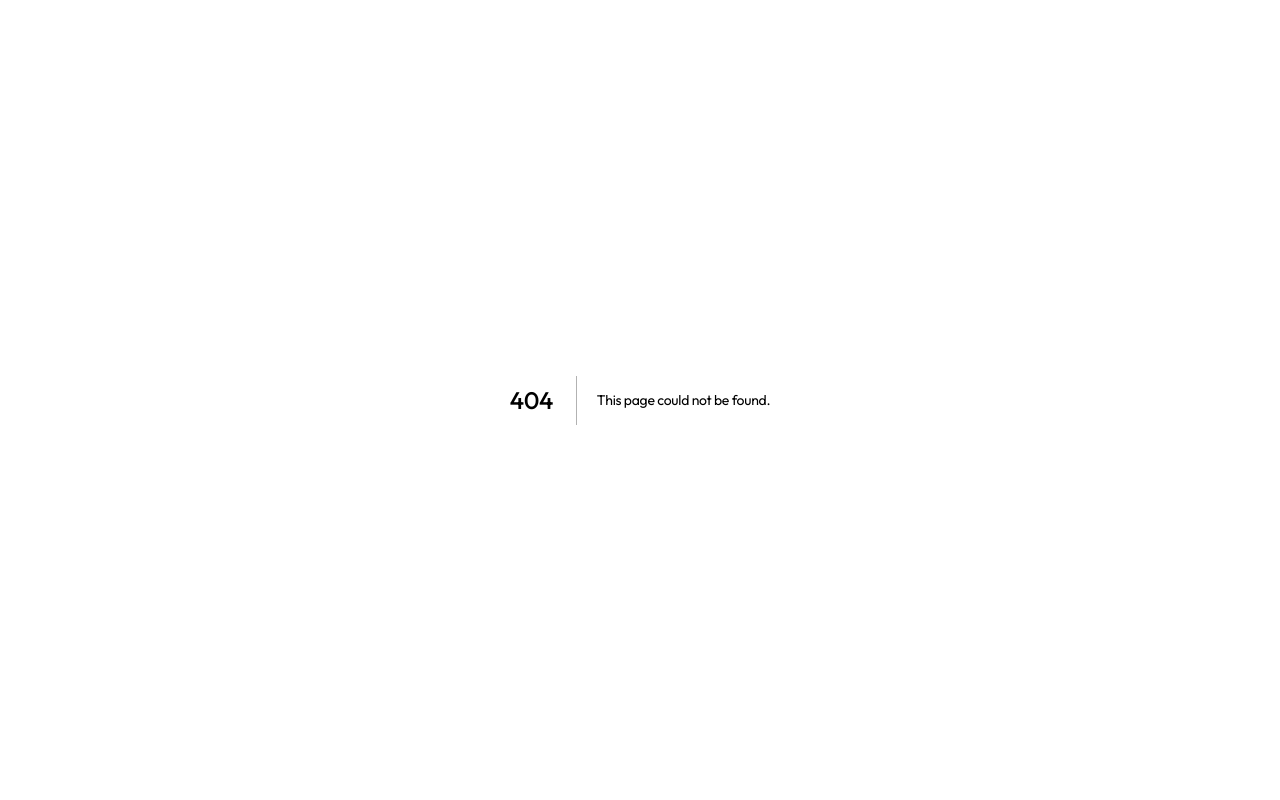
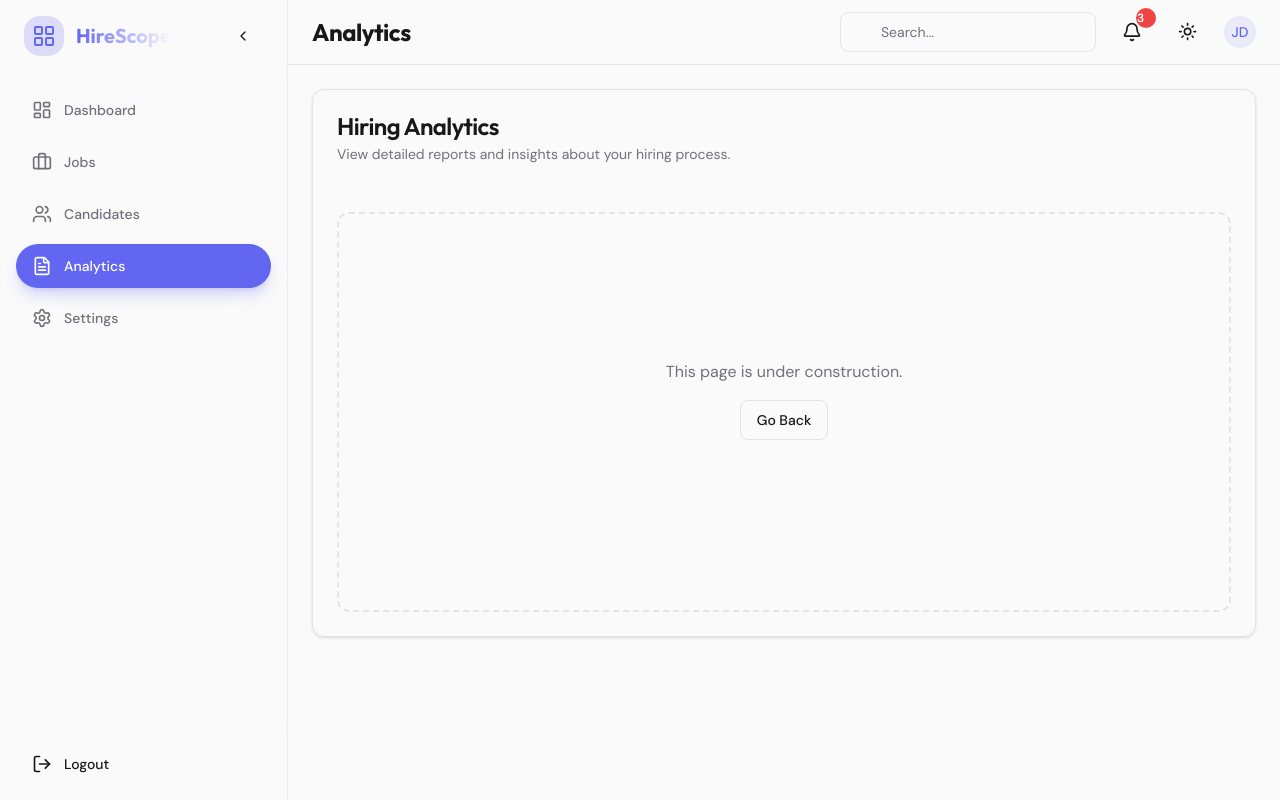
Before and after one commit to Alan0602/hireautosys, a Next.js app: page /hr/analytics in a window 1280 px wide. Before the commit this address had no page. Built offline with nearby package versions, Linux system fonts and the light colour scheme.

Commit message:
Add HR Analytics page

```diff
--- /dev/null
+++ b/src/app/hr/analytics/page.tsx
@@ -0,0 +1,20 @@
+"use client"
+
+import GenericDashboardContent from "@/components/dashboard/generic-content"
+import { DashboardSidebar } from "@/components/dashboard/sidebar"
+import { DashboardHeader } from "@/components/dashboard/header"
+
+export default function HRAnalyticsPage() {
+    return (
+        <div className="flex min-h-screen">
+            <DashboardSidebar userRole="hr" />
+            <div className="flex-1">
+                <DashboardHeader title="Analytics" />
+                <GenericDashboardContent
+                    title="Hiring Analytics"
+                    description="View detailed reports and insights about your hiring process."
+                />
+            </div>
+        </div>
+    )
+}
```
